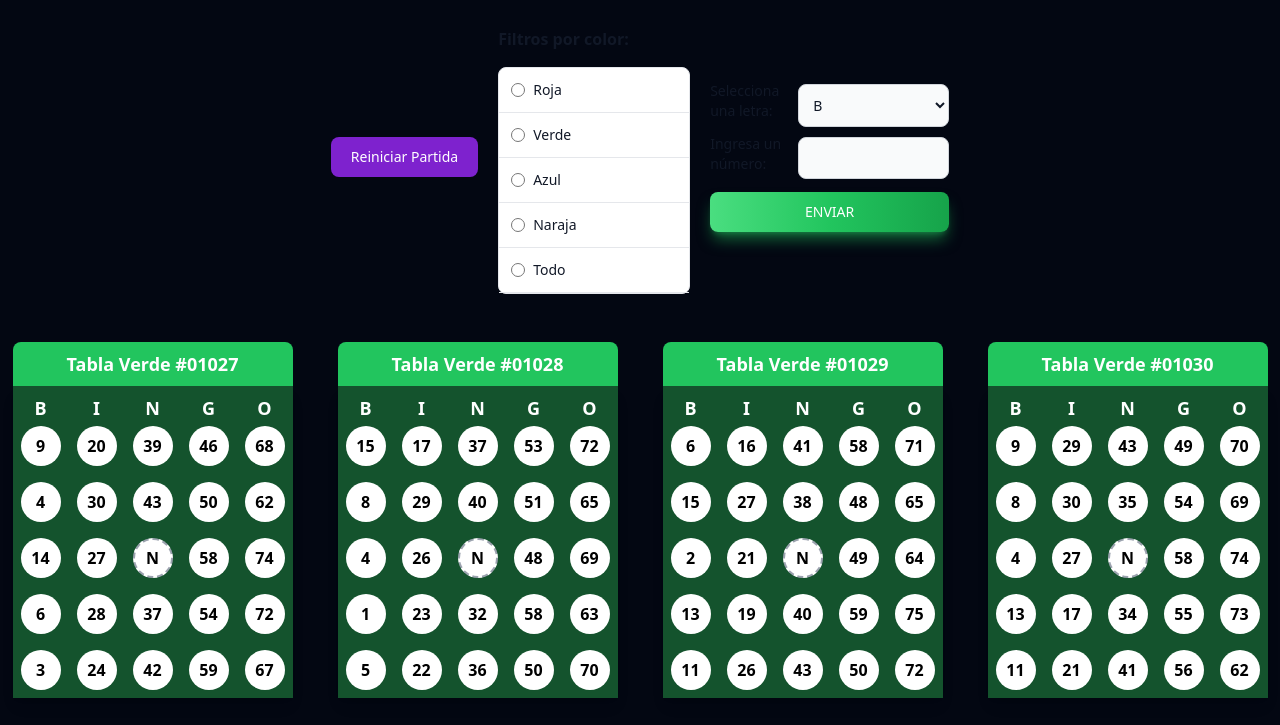
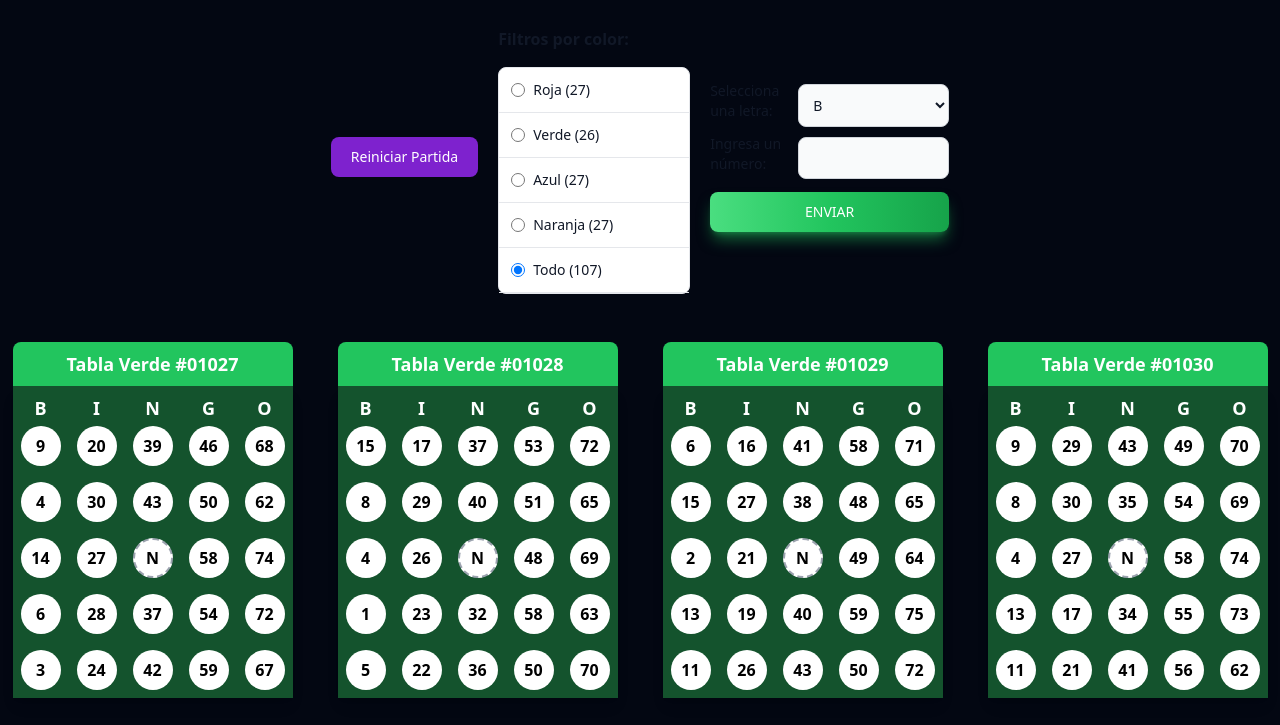
Before and after one commit to kincasasbuenas/bingo, a plain HTML site: page index.html in a window 1280 px wide. Shown: the part 75-800 px from the top of the page. Drawn offline with nearby package versions, Linux system fonts and the light colour scheme; some packages are replaced by stand-ins of ours; a script that the page names is missing.

Commit message:
feat: add total tables

```diff
--- a/index.html
+++ b/index.html
@@ -44,7 +44,7 @@
                 </li>
                 <li class="w-full border-b border-gray-200 rounded-t-lg dark:border-gray-600">
                     <div class="flex items-center ps-3">
-                        <input id="list-radio-all" type="radio" value="todo" name="color" class="w-4 h-4 text-blue-600 bg-gray-100 border-gray-300 focus:ring-blue-500 dark:focus:ring-blue-600 dark:ring-offset-gray-700 dark:focus:ring-offset-gray-700 focus:ring-2 dark:bg-gray-600 dark:border-gray-500">
+                        <input id="list-radio-all" type="radio" value="todo" checked="checked" name="color" class="w-4 h-4 text-blue-600 bg-gray-100 border-gray-300 focus:ring-blue-500 dark:focus:ring-blue-600 dark:ring-offset-gray-700 dark:focus:ring-offset-gray-700 focus:ring-2 dark:bg-gray-600 dark:border-gray-500">
                         <label for="list-radio-all" class="w-full py-3 ms-2 text-sm font-medium text-gray-900 dark:text-gray-300">Todo</label>
                     </div>
                 </li>
--- a/index.js
+++ b/index.js
@@ -1490,3 +1490,51 @@ resetButton.addEventListener('click', () => {
     }
 });
 });
+
+// Función principal que se ejecuta al cargar la página
+function setupBoardCounts() {
+    // PASO 1: Calcular los totales
+    const totalBoards = bingoBoards.length;
+    const colorCounts = bingoBoards.reduce((acc, board) => {
+        acc[board.color] = (acc[board.color] || 0) + 1;
+        return acc;
+    }, {});
+
+    // PASO 2: Actualizar la etiqueta "Todo"
+    const todoLabel = document.querySelector('label[for="list-radio-all"]');
+    if (todoLabel) {
+        todoLabel.textContent = `Todo (${totalBoards})`;
+    }
+
+    // PASO 3: Actualizar las etiquetas de cada color
+    for (const color in colorCounts) {
+        const count = colorCounts[color];
+
+		let colorLabel = '';
+		switch (color) {
+			case 'verde':
+				colorLabel = 'green';
+				break;
+			case 'azul':
+				colorLabel = 'blue';
+				break;
+			case 'naranja':
+				colorLabel = 'orange';
+				break;
+			case 'roja':
+				colorLabel = 'red';
+				break;
+			default:
+				break;
+		}
+
+        const labelElement = document.querySelector(`label[for="list-radio-${colorLabel}"]`);
+
+        if (labelElement) {
+            const capitalizedColor = color.charAt(0).toUpperCase() + color.slice(1);
+            labelElement.textContent = `${capitalizedColor} (${count})`;
+        }
+    }
+}
+
+document.addEventListener('DOMContentLoaded', setupBoardCounts);
```
